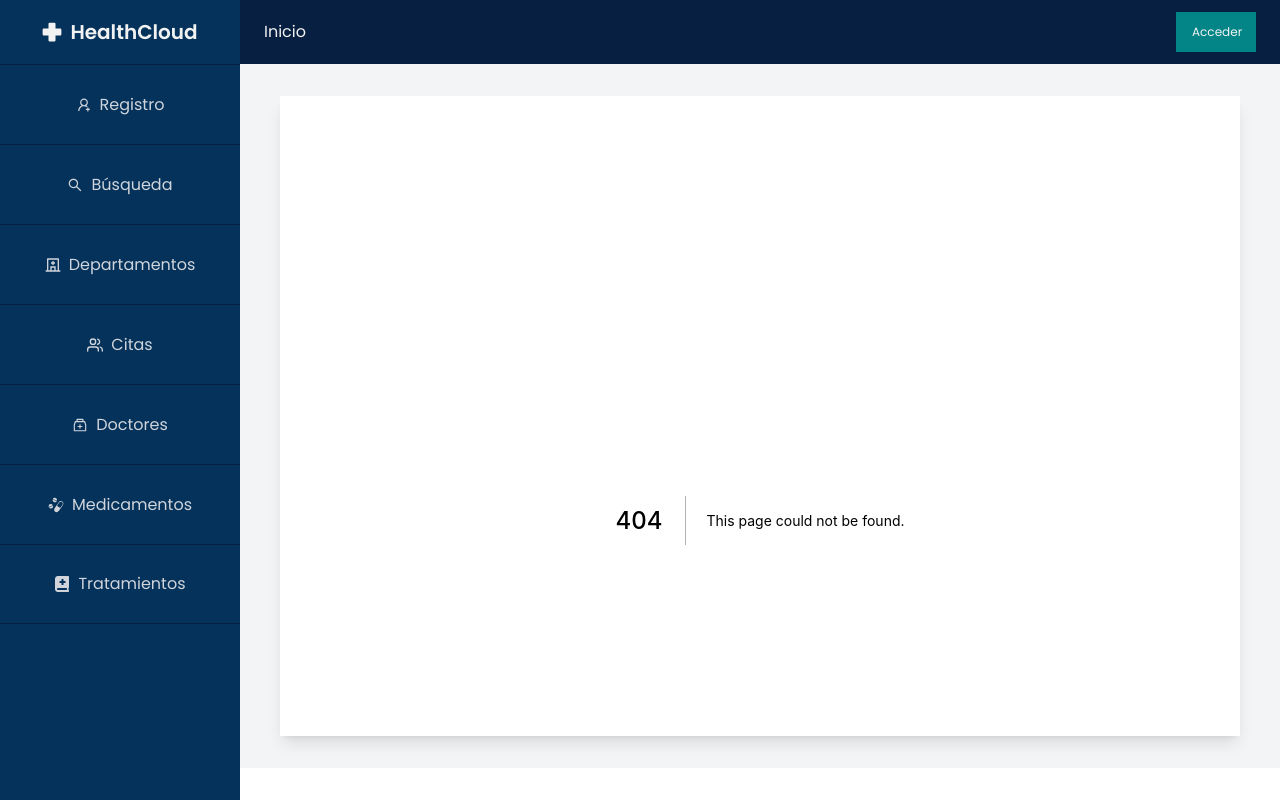
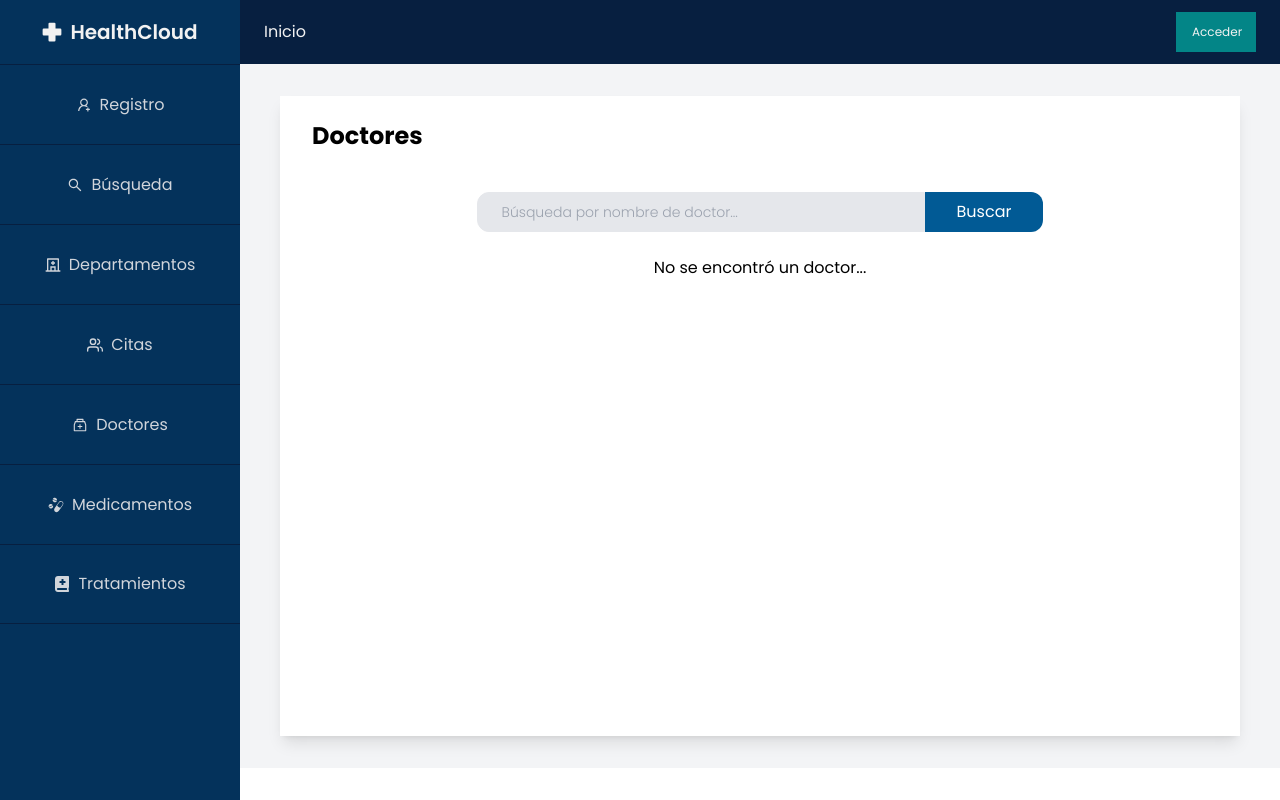
Before and after one commit to matiassio2774/healthcloud, a Next.js app: page /doctores in a window 1280 px wide. Before the commit this address had no page. Built offline with nearby package versions, Linux system fonts and the light colour scheme.

Commit message:
Pagina de doctores añadida

```diff
--- /dev/null
+++ b/components/BusquedaDoctores/BusquedaDoctores.jsx
@@ -0,0 +1,33 @@
+
+function BusquedaDoctores() {
+  return (
+    <>
+      <div className="flex flex-col justify-center items-center mt-10">
+        <div className="flex w-full justify-center items-center">
+        <input
+          className="bg-gray-200 w-2/4 h-10 border rounded-l-xl py-2 px-6 outline-none text-sm font-light"
+          type="text"
+          placeholder="Búsqueda por nombre de doctor..."
+      />
+                <button
+            type="submit"
+            className="bg-button text-white py-2 px-8 rounded-r-xl hover:bg-active"
+          >
+            Buscar
+          </button>
+        </div>
+
+      <div className="my-6">
+      <p>No se encontró un doctor...</p>
+      </div>
+
+      <div>
+
+      </div>
+
+      </div>
+    </>
+  )
+}
+
+export default BusquedaDoctores
--- /dev/null
+++ b/pages/doctores/index.jsx
@@ -0,0 +1,12 @@
+import BusquedaDoctores from "../../components/BusquedaDoctores/BusquedaDoctores"
+
+function DoctoresPage() {
+  return (
+    <>
+      <p className="font-bold text-2xl">Doctores</p>
+      <BusquedaDoctores />
+    </>
+  )
+}
+
+export default DoctoresPage
```
